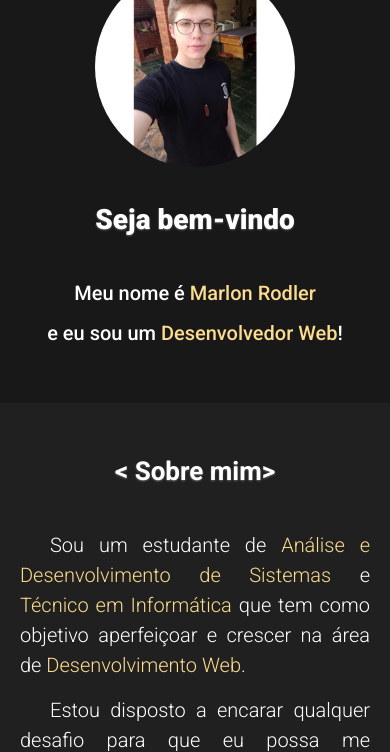
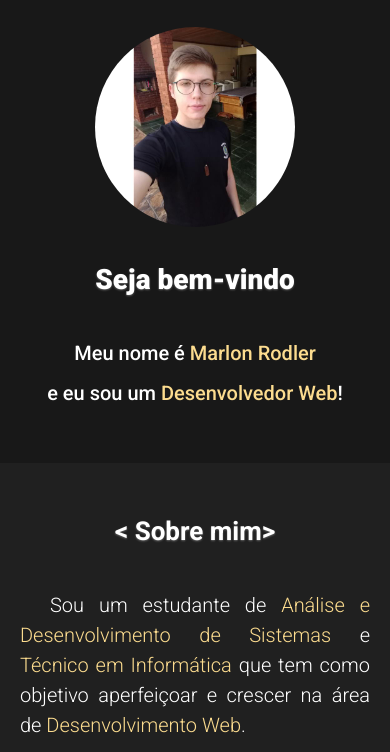
Before and after one commit to marlonrodler/portfolio, a plain HTML site: page index.html in a window 390 px wide. Shown: the part 83-835 px from the top of the page. Drawn offline with Linux system fonts and the light colour scheme; files whose address does not match are found by name.

Commit message:
meu portfólio

```diff
--- a/style.css
+++ b/style.css
@@ -383,6 +383,7 @@ footer#footer div.icons div.icon-item a i {
     /* Section Perfil */
     section#perfil {
         padding: 50px 15px;
+        padding-top: 110px;
     }
     /* Section Timeline */
     section#timeline {
@@ -418,6 +419,7 @@ footer#footer div.icons div.icon-item a i {
     /* Section Perfil */
     section#perfil {
         padding: 50px 0px;
+        padding-top: 110px;
     }
 }
 
```
